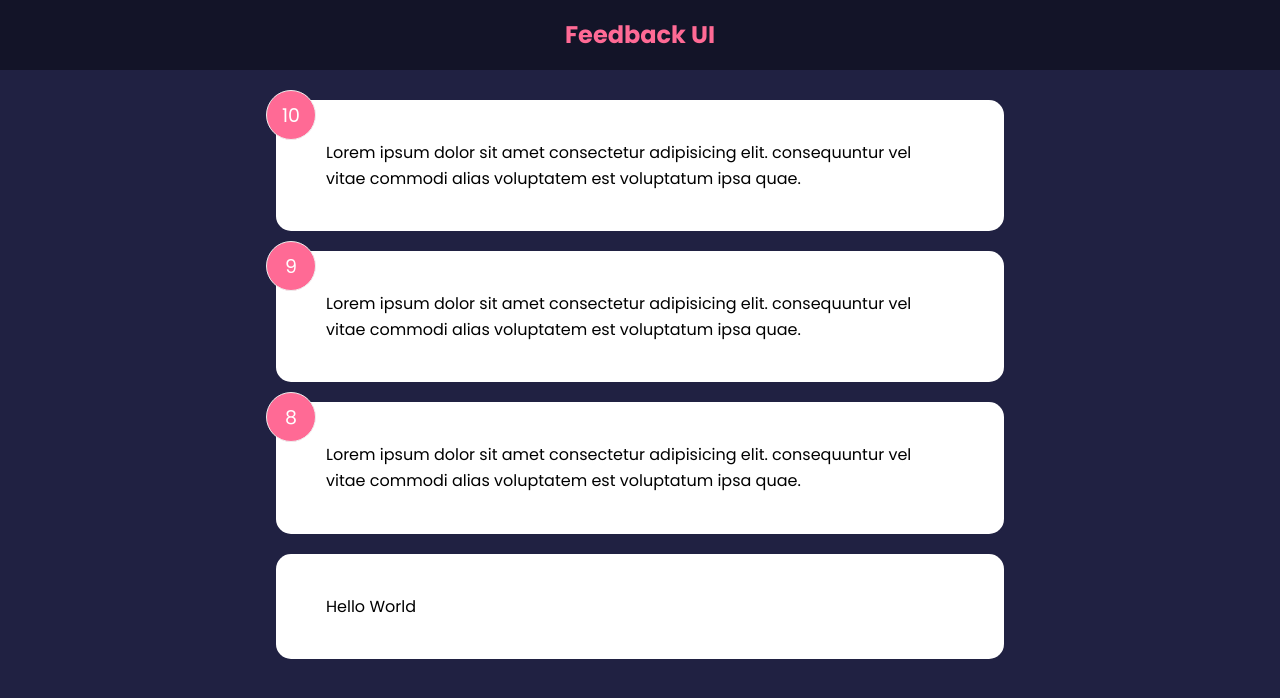
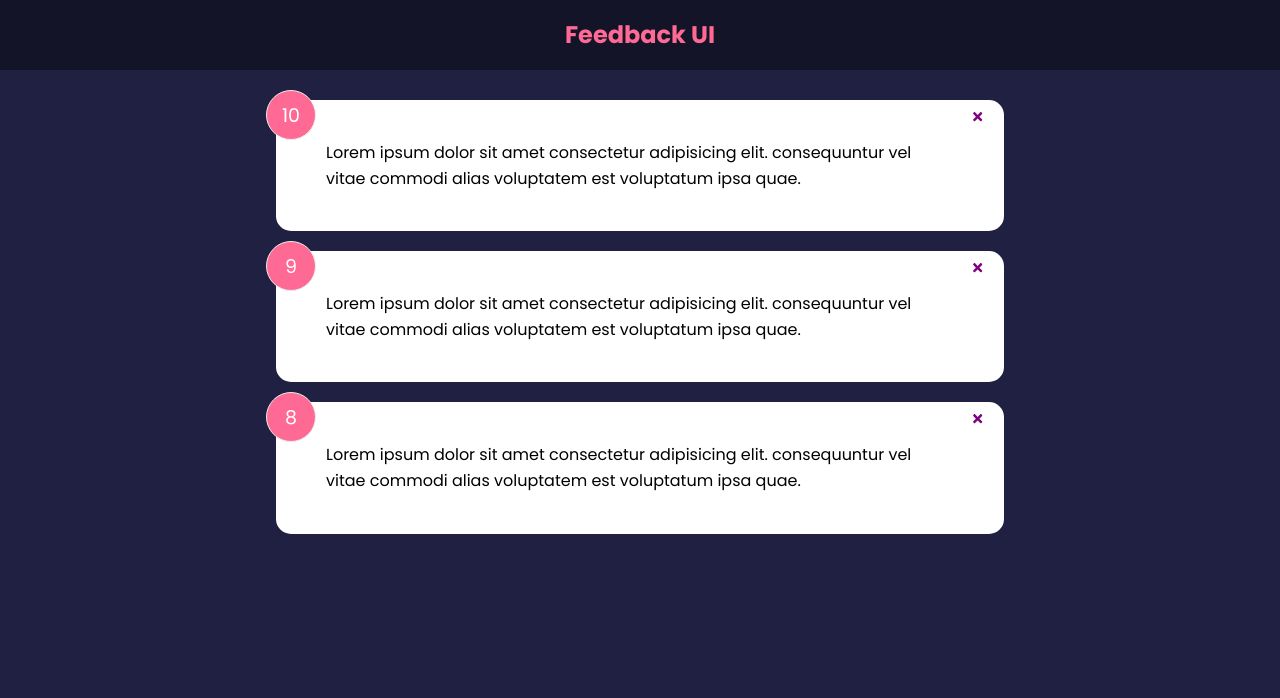
Before and after one commit to MiguelDominguezSanchez/feedback-app, a React (Create React App) app: page / in a window 1280 px wide. Shown: the top 698 px of the page. Built offline with nearby package versions, Linux system fonts and the light colour scheme.

Commit message:
Events & Props Drilling

```diff
--- a/package.json
+++ b/package.json
@@ -8,6 +8,7 @@
     "@testing-library/user-event": "^13.5.0",
     "react": "^17.0.2",
     "react-dom": "^17.0.2",
+    "react-icons": "^4.3.1",
     "react-scripts": "5.0.0",
     "web-vitals": "^2.1.4"
   },
--- a/src/App.js
+++ b/src/App.js
@@ -7,12 +7,17 @@
 function App() {
 	const [feedback, setFeedback] = useState(FeedbackData)
 
+	const deleteFeedback = (id) => {
+		if (window.confirm('Are you sure you want to delete?')) {
+			setFeedback(feedback.filter((item) => item.id !== id))
+		}
+	}
+
 	return (
 		<>
 			<Header />
 			<div className='container'>
-				<FeedbackList feedback={feedback} />
-				<Card>Hello World</Card>
+				<FeedbackList feedback={feedback} handleDelete={deleteFeedback} />
 			</div>
 		</>
 	)
--- a/src/components/FeedbackItem.jsx
+++ b/src/components/FeedbackItem.jsx
@@ -1,10 +1,14 @@
+import { FaTimes } from 'react-icons/fa'
 import PropTypes from 'prop-types'
 import Card from './shared/Card'
 
-function FeedbackItem({ item }) {
+function FeedbackItem({ item, handleDelete }) {
 	return (
 		<Card>
 			<div className='num-display'>{item.rating}</div>
+			<button onClick={() => handleDelete(item.id)} className='close'>
+				<FaTimes color='purple' />
+			</button>
 			<div className='text-display'>{item.text}</div>
 		</Card>
 	)
--- a/src/components/FeedbackList.jsx
+++ b/src/components/FeedbackList.jsx
@@ -1,7 +1,7 @@
 import PropTypes from 'prop-types'
 import FeedbackItem from './FeedbackItem'
 
-function FeedbackList({ feedback }) {
+function FeedbackList({ feedback, handleDelete }) {
 	if (!feedback || feedback.length === 0) {
 		return <p>No Feedback Yet</p>
 	}
@@ -9,7 +9,7 @@
 	return (
 		<div className='feedback-list'>
 			{feedback.map((item) => (
-				<FeedbackItem key={item.id} item={item} />
+				<FeedbackItem key={item.id} item={item} handleDelete={handleDelete} />
 			))}
 		</div>
 	)
```
Also changed, not shown: 1 other file (tests, documents, lock files or other folders).
